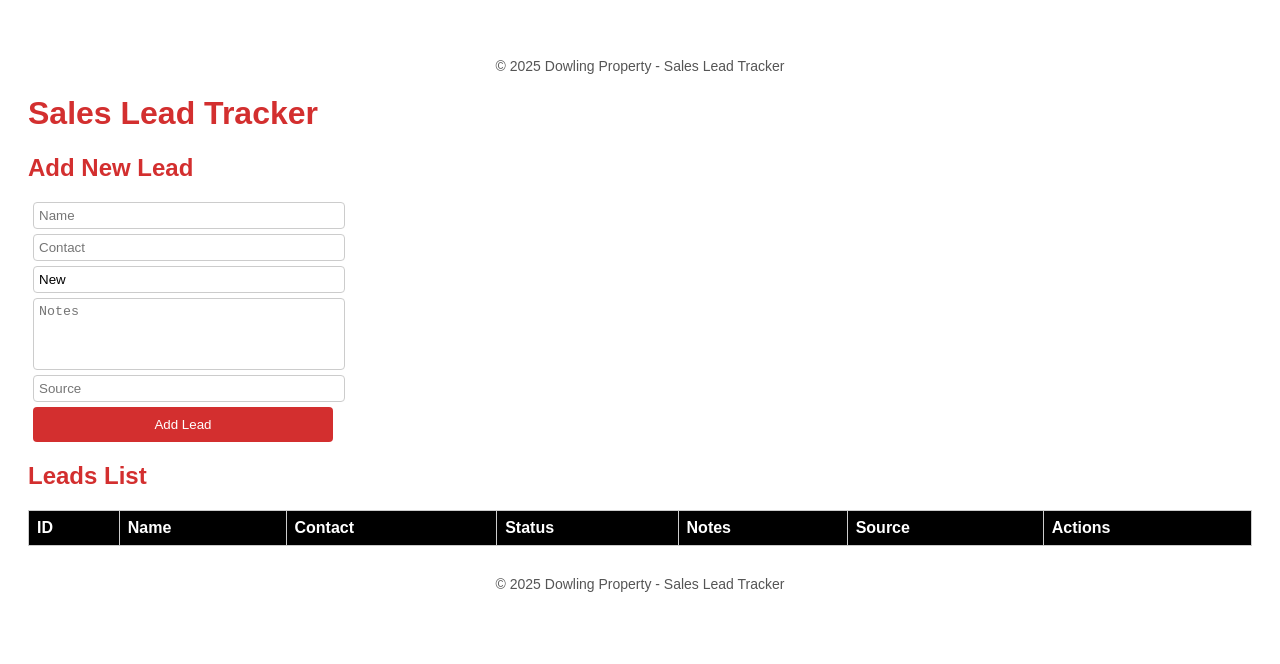
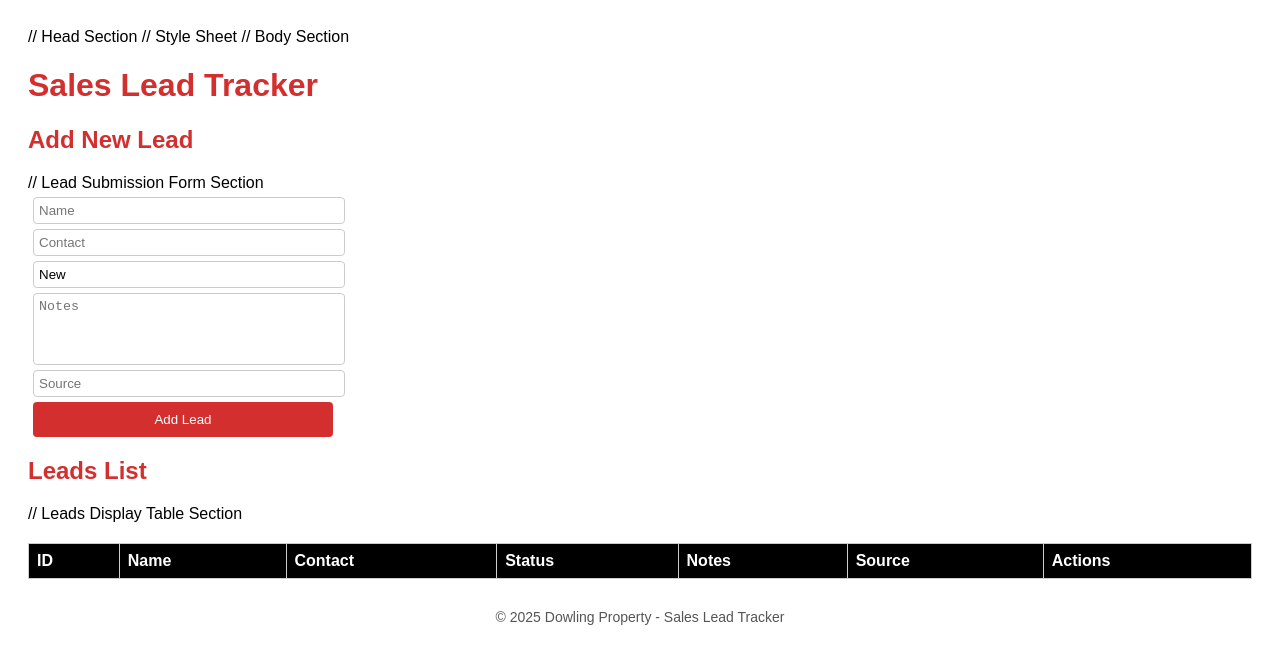
Before and after one commit to RaheelDev1/Sales-Lead-Tracker, a website: page public/index.html in a window 1280 px wide. Drawn offline with Linux system fonts and the light colour scheme; no server answers.

Commit message:
Added comments in index.html

```diff
--- a/public/index.html
+++ b/public/index.html
@@ -1,9 +1,14 @@
 <!DOCTYPE html>
 <html lang="en">
 
+// Head Section
+
 <head>
     <meta charset="UTF-8">
+
     <title>Sales Lead Tracker</title>
+
+    // Style Sheet
 
     <style>
 
@@ -23,15 +28,17 @@
         footer { margin-top: 30px; text-align: center; font-size: 14px; color: #555; }
 
     </style>
+
 </head>
 
-<footer style="margin-top: 30px; text-align: center; font-size: 14px; color: #555;">
-    © 2025 Dowling Property - Sales Lead Tracker
-</footer>
+// Body Section
 
 <body>
     <h1>Sales Lead Tracker</h1>
     <h2>Add New Lead</h2>
+
+    // Lead Submission Form Section
+
 <form id="leadForm">
     <input type="text" id="name" placeholder="Name" required>
     <input type="text" id="contact" placeholder="Contact" required>
@@ -42,6 +49,9 @@
 </form>
 
 <h2>Leads List</h2>
+
+    // Leads Display Table Section
+
 <table id="leadsTable">
     <thead>
         <tr>
```
